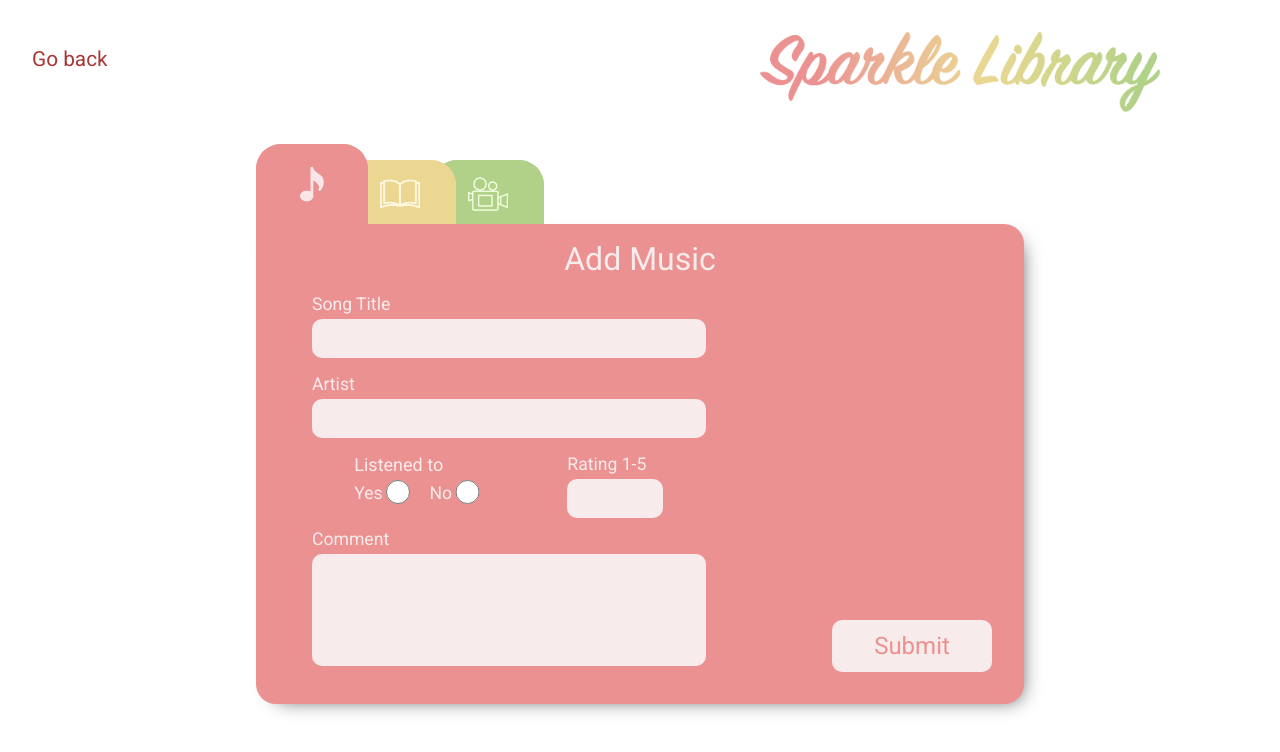
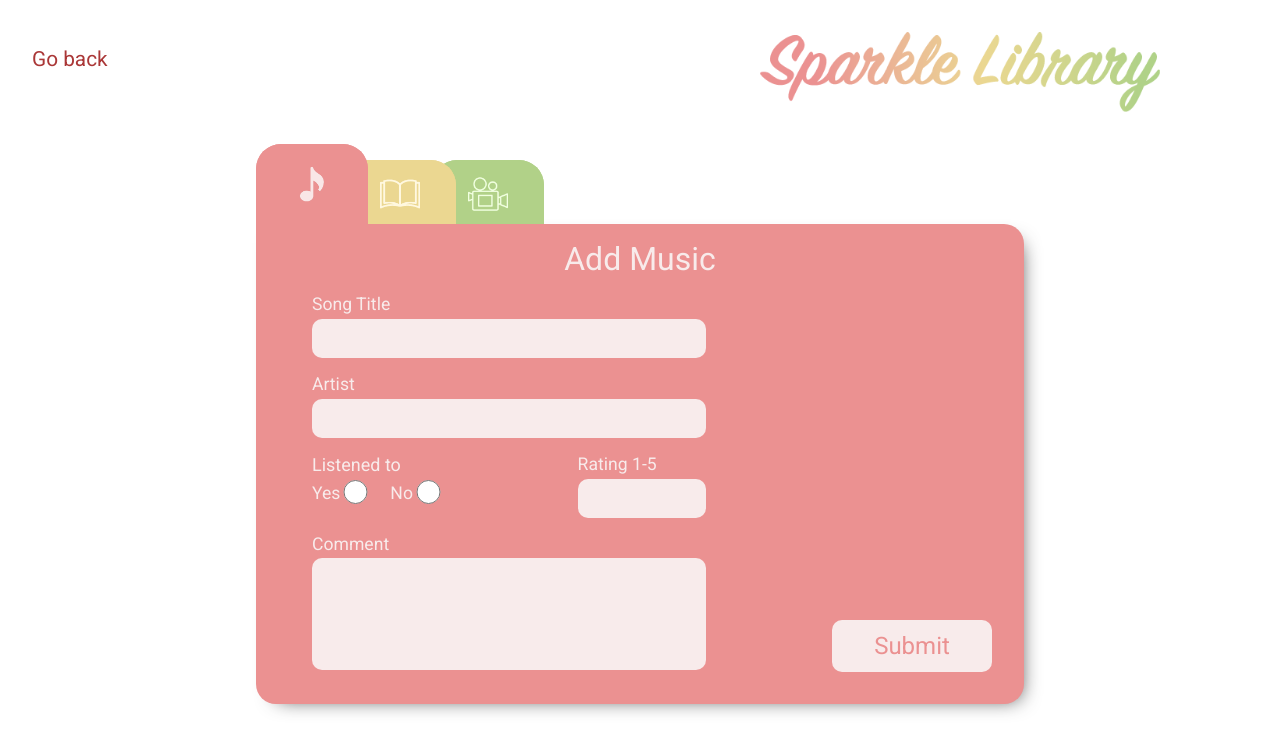
Before and after one commit to neda-jahadi/Sparkles, a React (Create React App) app: page / in a window 1280 px wide. Both pictures are taken after a click on the button "Add Music". Shown: the top 752 px of the page. Built offline with nearby package versions, Linux system fonts and the light colour scheme.

Commit message:
fixat error message cssen med Hanna

```diff
--- a/src/components/FormComponent.jsx
+++ b/src/components/FormComponent.jsx
@@ -99,6 +99,7 @@ const FormComponent = ()=>{
 					{errors.creator && errors.creator.type === "maxLength" && <span className={errorClass}>Max 20 characters</span>}
 				</div>
                 <div className="rating-container">
+                    <div>
                         <fieldset>
                             <legend>{usedBeforeText}</legend>
                                 <label htmlFor="yes">Yes</label>
@@ -110,11 +111,12 @@ const FormComponent = ()=>{
                         <div className="rate-div">
                         <label className="rate" htmlFor="rating">Rating 1-5</label>
                             <input className={colorInputClass} type="number" ref={register( {required:usedBefore, maxLength:1, min:1, max:5}) } name="rating"/>
-                        {errors.rating && errors.rating.type === 'required' && <span className={errorClass + " error-rating"}>Rating is required</span>}
-                        {errors.rating && errors.rating.type === 'min' && <span className={errorClass + " error-rating"}>Must be between 1-5</span>}
-                        {errors.rating && errors.rating.type === 'max' && <span className={errorClass + " error-rating"}>Must be between 1-5</span>}
-                        {errors.rating && errors.rating.type === 'maxLength' && <span className={errorClass + " error-rating"}>Max 1 character</span>}
                         </div>
+                    </div>
+                    {errors.rating && errors.rating.type === 'required' && <div className={errorClass + " error-rating"}>Rating is required</div>}
+                    {errors.rating && errors.rating.type === 'min' && <div className={errorClass + " error-rating"}>Must be between 1-5</div>}
+                    {errors.rating && errors.rating.type === 'max' && <div className={errorClass + " error-rating"}>Must be between 1-5</div>}
+                    {errors.rating && errors.rating.type === 'maxLength' && <div className={errorClass + " error-rating"}>Max 1 character</div>}
                 </div>
 				<label htmlFor="comment">Comment</label>
 				<div className="form-textarea-container">
--- a/src/components/FormStyle.css
+++ b/src/components/FormStyle.css
@@ -28,11 +28,17 @@ form input{
   border: none;
   background-color: var(--text-color-red);
 }
-form > .rating-container{
+form > .rating-container {
+  width: 100%;
+}
+form > .rating-container > div:first-child{
   width: 100%;
   margin-top: 1.8rem;
   display: flex;
-  justify-content: space-around;
+  justify-content: space-between;
+}
+.error-rating{
+  text-align: end;
 }
 
 input[type="radio"]{
@@ -47,10 +53,10 @@ input[type="radio"]:nth-of-type(2){
 }
 
 input[type="number"]{
-  width: 6rem;
+  width: 8rem;
   position: relative;
-  top: .3rem;
 }
+
 
 fieldset{
   border: none;
@@ -97,20 +103,8 @@ form > input[type="submit"]{
 
 .form-textarea-container{
   width: 100%;
-
+  text-align: right;
 }
-.form-textarea-container span{
-  width: 100%;
-}
-
-
-  .valid{
-	border: 2px solid green;
-  }
-  .invalid{
-	border: 2px solid red;
-  }
-
   .form-input-container{
     position: relative;
   }
@@ -118,7 +112,6 @@ form > input[type="submit"]{
     position: absolute;
     right: 0;
     bottom: -1.3rem;
-    font-size: .9rem;
 	}
   /* For those crazy ass small screens */
 
@@ -158,30 +151,57 @@ form > input[type="submit"]{
     }
 
   form > .rating-container{
-    width: 60%;
+    width: 100%;
     /* max-width: 20rem; */
     min-width: fit-content;
-    margin-top: 1rem;
-    /* justify-content: space-between; */
+
+    display: flex;
+  }
+  form > .rating-container > div:first-child{
+    width:60%;
+    display:flex;
+    margin-top:1rem;
+    justify-content: space-between;
+  }
+
+  input[type="radio"]{
+    width: 1.6em;
+    height: 1.5rem;
+    margin-right: 1em;
+    position: relative;
+    top: .3rem;
   }
 
   .form-input-container{
 	  width: 100%;
   }
   .form-input-container span{
-	padding-left: 0.6em;
+    padding-left: 0.6em;
+    position: unset;
 	}
 	.error-rating{
-		padding-top: 0.6em;
-	}
+    display:flex;
+    align-items: center;
+    margin-top: 1.8rem;
+    padding-left:0.6em;
+    padding-top: 0.6em;
+  }
+  div.rate-div{
+    width:unset;
+  }
+  label.rate{
+    display: block;
+    margin-top: unset;
+  }
 	.form-textarea-container{
 		width: 100%;
     display: flex;
-
+    text-align: unset;
 	}
 	.form-textarea-container span{
 		padding-left: 0.6em;
-		align-self: start;
+    align-self: start;
+    position: unset;
 	}
 
   textarea{
```
Lines whose indentation alone changed are shown as unchanged.
